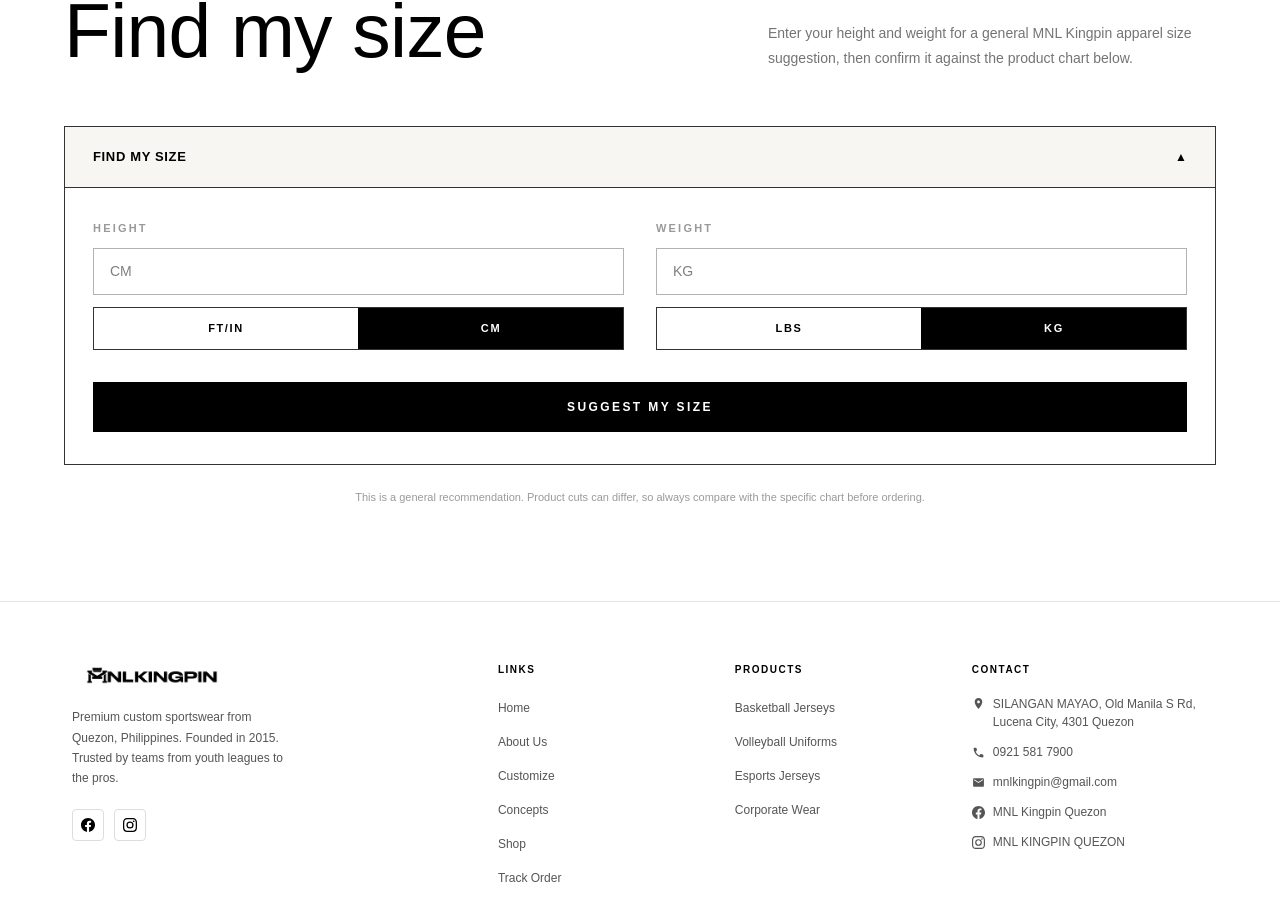
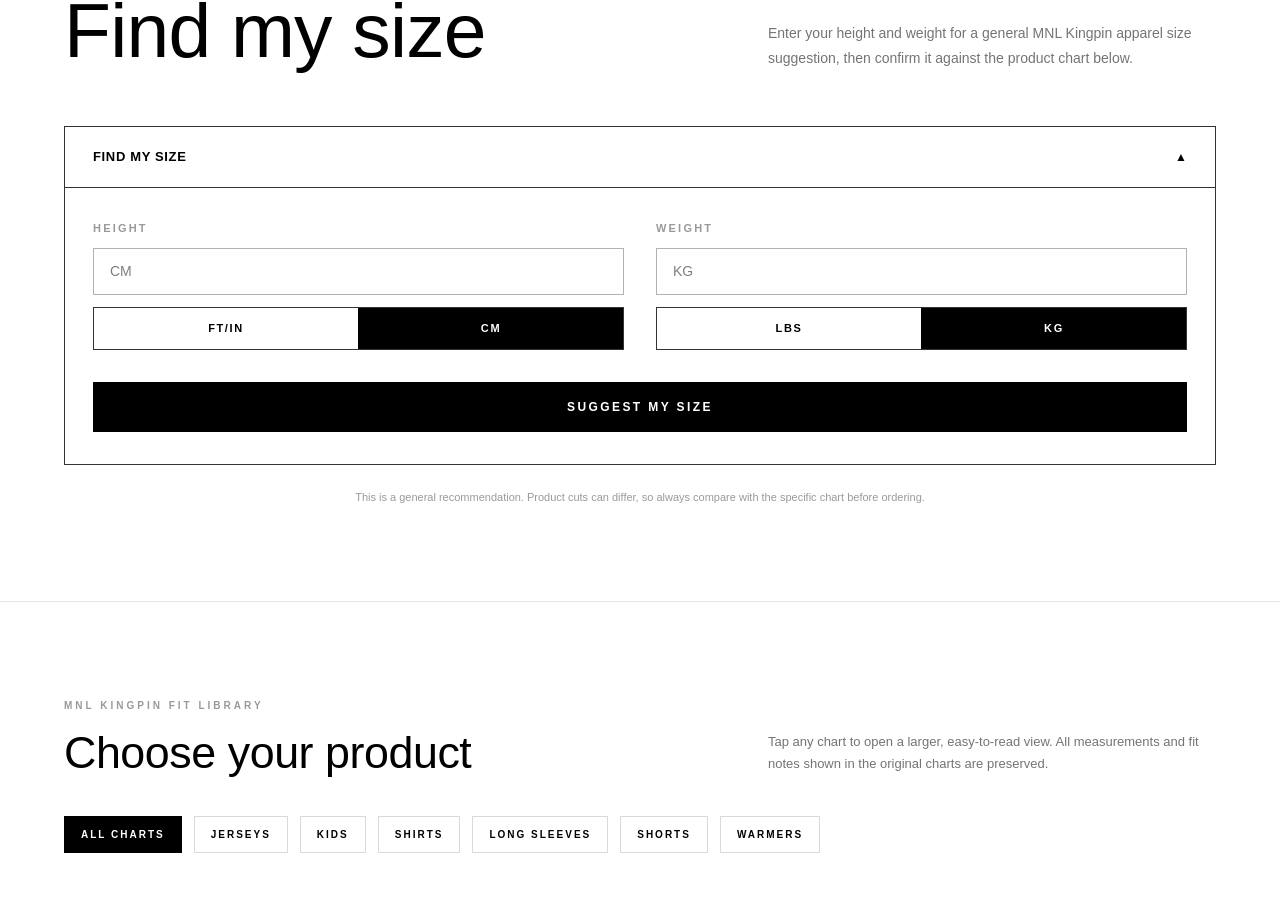
Before and after one commit to Gavin-The-Nub/mnlkingpin, a Next.js app: page /size-guide in a window 1280 px wide. Shown: the part 1275-2175 px from the top of the page. Built offline with nearby package versions, Linux system fonts and the light colour scheme.

Commit message:
sdfdsfsd

```diff
--- a/app/globals.css
+++ b/app/globals.css
@@ -631,3 +631,20 @@
   .qa-image-wrap { width: 100%; height: 220px; }
   .qa-body { padding: 24px 20px; }
 }
+
+/* ─── Size Chart Lightbox ─────────────────────────────────── */
+.chart-lightbox {
+  background: #fff;
+  position: relative;
+  max-width: 820px;
+  width: 100%;
+  max-height: 90vh;
+  overflow: auto;
+  animation: qa-slide-up 0.22s ease;
+}
+
+.chart-lightbox img {
+  width: 100%;
+  height: auto;
+  display: block;
+}
--- a/app/size-guide/page.tsx
+++ b/app/size-guide/page.tsx
@@ -22,6 +22,100 @@
     description: "Match your measurements to the closest size. Choose up if you prefer a looser fit.",
   },
 ];
+
+const CATEGORY_FILTERS = [
+  { key: "all", label: "ALL CHARTS" },
+  { key: "jerseys", label: "JERSEYS" },
+  { key: "kids", label: "KIDS" },
+  { key: "shirts", label: "SHIRTS" },
+  { key: "long-sleeves", label: "LONG SLEEVES" },
+  { key: "shorts", label: "SHORTS" },
+  { key: "warmers", label: "WARMERS" },
+];
+
+const CHARTS = [
+  {
+    id: "basketball",
+    category: "jerseys",
+    categoryLabel: "JERSEYS",
+    title: "BASKETBALL",
+    description: "Playing jersey measurements for adult basketball uniforms.",
+    image: "/assets/sizechart/Basketball Size Chart.png",
+  },
+  {
+    id: "kids",
+    category: "kids",
+    categoryLabel: "KIDS",
+    title: "KIDS",
+    description: "Youth sizing for growing athletes and junior teams.",
+    image: "/assets/sizechart/Kids Size Chart.png",
+  },
+  {
+    id: "t-shirt",
+    category: "shirts",
+    categoryLabel: "SHIRTS",
+    title: "T-SHIRT",
+    description: "Classic everyday shirt measurements and fit.",
+    image: "/assets/sizechart/T Shirt Size Chart.png",
+  },
+  {
+    id: "boxy-shirt",
+    category: "shirts",
+    categoryLabel: "SHIRTS",
+    title: "BOXY SHIRT",
+    description: "Relaxed, wider-cut shirt measurements.",
+    image: "/assets/sizechart/BOXY SHIRT SIZE CHART.png",
+  },
+  {
+    id: "long-sleeves",
+    category: "long-sleeves",
+    categoryLabel: "LONG SLEEVES",
+    title: "LONG SLEEVES",
+    description: "Standard long-sleeve apparel measurements.",
+    image: "/assets/sizechart/Longsleeves Size Chart.png",
+  },
+  {
+    id: "mesh-short",
+    category: "shorts",
+    categoryLabel: "SHORTS",
+    title: "MESH SHORT",
+    description: "Mesh Short",
+    image: "/assets/sizechart/Mesh Shorts Size Chart copy.png",
+  },
+  {
+    id: "assorted-jersey",
+    category: "jerseys",
+    categoryLabel: "JERSEYS",
+    title: "ASSORTED JERSEY",
+    description: "Alternate assorted jersey measurements.",
+    image: "/assets/sizechart/Assorted Mesh Short  Size Chart copy.png",
+  },
+  {
+    id: "warmer",
+    category: "warmers",
+    categoryLabel: "WARMERS",
+    title: "WARMER",
+    description: "Team warmer and outerwear measurements.",
+    image: "/assets/sizechart/WARMER.png",
+  },
+];
+
+function ExpandIcon({ className }: { className?: string }) {
+  return (
+    <svg
+      width="14"
+      height="14"
+      viewBox="0 0 24 24"
+      fill="none"
+      stroke="currentColor"
+      strokeWidth="2.2"
+      strokeLinecap="round"
+      className={className}
+    >
+      <path d="M4 9V4h5M20 9V4h-5M4 15v5h5M20 15v5h-5" />
+    </svg>
+  );
+}
 
 const SIZES = ["XS", "S", "M", "L", "XL", "2XL", "3XL"];
 // Upper bound (inclusive) for each size, in cm / kg. Anything above the last bound maps to 3XL.
@@ -67,6 +161,11 @@
   const [weightValue, setWeightValue] = useState("");
   const [suggestedSize, setSuggestedSize] = useState<string | null>(null);
   const [error, setError] = useState("");
+  const [activeFilter, setActiveFilter] = useState("all");
+  const [selectedChart, setSelectedChart] = useState<typeof CHARTS[number] | null>(null);
+
+  const filteredCharts =
+    activeFilter === "all" ? CHARTS : CHARTS.filter((chart) => chart.category === activeFilter);
 
   const handleSuggestSize = () => {
     const heightCm = parseHeightToCm(heightValue, heightUnit);
@@ -136,7 +235,7 @@
 
           {STEPS.map((step) => (
             <div key={step.number} className="p-10 md:p-14 group">
-              <span className="inline-flex items-center justify-center w-9 h-9 bg-black text-white text-[12px] font-bold mb-8 transition-all duration-300 rounded-none group-hover:rounded-full">
+              <span className="inline-flex items-center justify-center w-9 h-9 bg-black text-white text-[12px] font-bold mb-8 transition-[border-radius] duration-500 ease-in-out rounded-none group-hover:rounded-full">
                 {step.number}
               </span>
               <h3 className="text-[13px] font-bold tracking-[0.05em] uppercase mb-3">
@@ -175,7 +274,7 @@
             <button
               type="button"
               onClick={() => setIsOpen((v) => !v)}
-              className="w-full flex items-center justify-between px-7 py-5 bg-[#f7f6f2] border-b border-black/80"
+              className="w-full flex items-center justify-between px-7 py-5 bg-white border-b border-black/80"
             >
               <span className="text-[13px] font-bold tracking-[0.05em] uppercase">Find My Size</span>
               <span className="text-[12px]">{isOpen ? "▲" : "▼"}</span>
@@ -284,6 +383,121 @@
         </div>
       </section>
 
+      {/* Choose Your Product — Fit Library */}
+      <section className="relative w-full bg-white text-black py-24 px-8 md:px-16 border-t border-black/10">
+        <div className="max-w-[1600px] mx-auto">
+          <div className="flex flex-col md:flex-row md:items-end justify-between gap-8 mb-10">
+            <div>
+              <p className="text-[10px] tracking-[0.3em] text-black/40 font-semibold uppercase mb-4">
+                MNL Kingpin Fit Library
+              </p>
+              <h2
+                className="font-light leading-[1.05]"
+                style={{ fontSize: "clamp(1.8rem, 3.5vw, 3rem)", letterSpacing: "-0.01em" }}
+              >
+                Choose your product
+              </h2>
+            </div>
+            <p className="text-black/55 text-[13px] leading-[1.75] font-light max-w-md">
+              Tap any chart to open a larger, easy-to-read view. All measurements and
+              fit notes shown in the original charts are preserved.
+            </p>
+          </div>
+
+          <div className="flex flex-wrap gap-3 mb-12">
+            {CATEGORY_FILTERS.map((filter) => (
+              <button
+                key={filter.key}
+                type="button"
+                onClick={() => setActiveFilter(filter.key)}
+                className={`px-4 py-[10px] text-[10px] font-bold tracking-[0.2em] uppercase border transition-colors ${
+                  activeFilter === filter.key
+                    ? "bg-black text-white border-black"
+                    : "bg-white text-black border-black/15 hover:border-black/40"
+                }`}
+              >
+                {filter.label}
+              </button>
+            ))}
+          </div>
+
+          <div className="grid grid-cols-1 md:grid-cols-3 gap-6">
+            {filteredCharts.map((chart) => (
+              <div
+                key={chart.id}
+                className="group border border-black/10 bg-white flex flex-col transition-all duration-300 hover:-translate-y-1 hover:border-black/30 hover:shadow-xl"
+              >
+                <div className="relative aspect-square bg-white overflow-hidden">
+                  <Image
+                    src={chart.image}
+                    alt={`${chart.title} size chart`}
+                    fill
+                    className="object-contain p-4 transition-transform duration-500 ease-out group-hover:scale-105"
+                  />
+                  <button
+                    type="button"
+                    onClick={() => setSelectedChart(chart)}
+                    aria-label={`Expand ${chart.title} size chart`}
+                    className="absolute bottom-4 right-4 w-9 h-9 flex items-center justify-center bg-black/85 text-white hover:bg-black transition-colors"
+                  >
+                    <ExpandIcon className="transition-transform duration-500 ease-in-out group-hover:rotate-[360deg]" />
+                  </button>
+                </div>
+                <div className="px-6 pt-5 pb-7">
+                  <p className="text-[9px] tracking-[0.22em] text-black/40 font-semibold uppercase mb-2">
+                    {chart.categoryLabel}
+                  </p>
+                  <h3 className="text-[11px] font-bold tracking-[0.12em] uppercase mb-2">
+                    {chart.title}
+                  </h3>
+                  <p className="text-black/50 text-[12px] leading-[1.6] font-light">
+                    {chart.description}
+                  </p>
+                </div>
+              </div>
+            ))}
+          </div>
+
+          <div className="mt-16 border border-black/15 px-8 py-8 md:px-10 md:py-9 flex flex-col md:flex-row md:items-center justify-between gap-6">
+            <div>
+              <h3 className="text-[16px] font-bold mb-2">Not sure which size to order?</h3>
+              <p className="text-black/50 text-[12px] leading-[1.7] font-light max-w-lg">
+                Send us your measurements and preferred fit. Our team will help you choose
+                before production starts.
+              </p>
+            </div>
+            <a
+              href="https://m.me/MNLKINGPINQUEZON?text=Hi! I need help choosing the right size."
+              target="_blank"
+              rel="noopener noreferrer"
+              className="shrink-0 border border-black text-black text-[10px] font-bold tracking-[0.2em] uppercase px-6 py-[13px] hover:bg-black hover:text-white transition-colors text-center"
+            >
+              Ask Our Team
+            </a>
+          </div>
+        </div>
+      </section>
+
+      {selectedChart && (
+        <div className="qa-backdrop" onClick={() => setSelectedChart(null)}>
+          <div className="chart-lightbox" onClick={(e) => e.stopPropagation()}>
+            <button
+              className="qa-close"
+              onClick={() => setSelectedChart(null)}
+              aria-label="Close"
+            >
+              ✕
+            </button>
+            <Image
+              src={selectedChart.image}
+              alt={`${selectedChart.title} size chart`}
+              width={1400}
+              height={1400}
+            />
+          </div>
+        </div>
+      )}
+
       <Footer />
     </div>
   );
```
